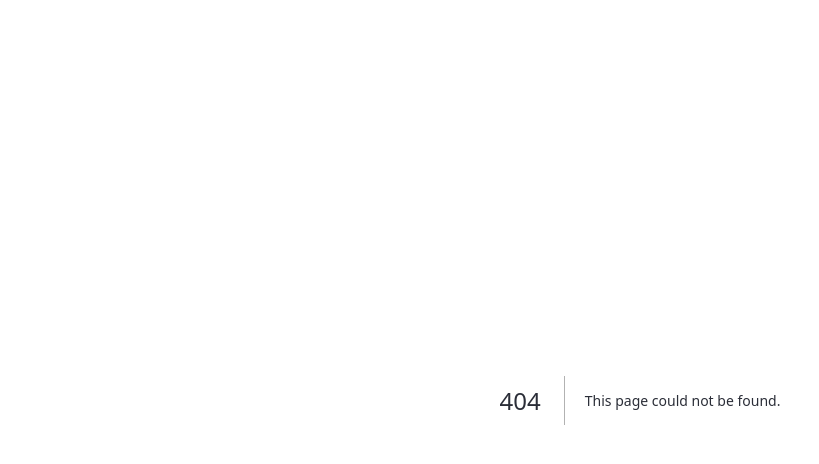
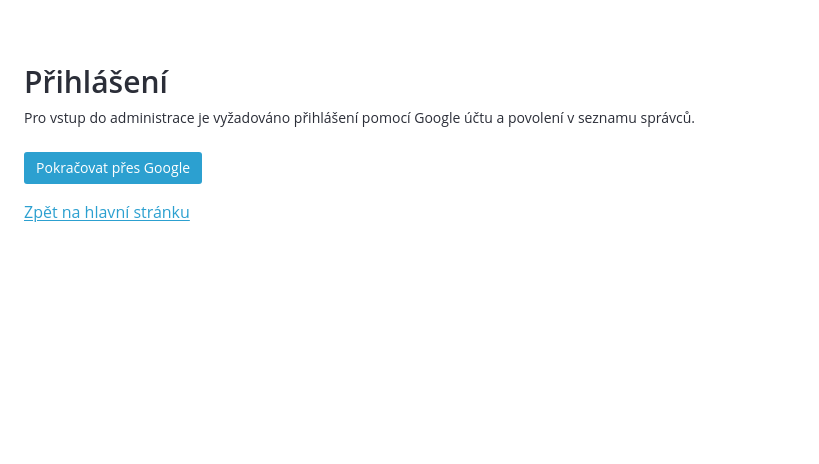
Before and after one commit to janhalama/skidracek-website, a Next.js app: page /auth/signin in a window 1280 px wide. Before the commit this address had no page. Shown: the top 464 px of the page, without its empty margins (0-819 px from the left). Built offline with nearby package versions, Linux system fonts and the light colour scheme.

Commit message:
Auth UX: redirect unauthorized admin to custom /auth/signin; add custom sign-in page with direct Google button; wire NextAuth pages.signIn

```diff
--- a/app/admin/page.tsx
+++ b/app/admin/page.tsx
@@ -7,6 +7,7 @@ export const runtime = 'nodejs';
 export const dynamic = 'force-dynamic';
 
 import { getCurrentUserEmail, isEmailAllowed } from '@/lib/auth';
+import { redirect } from 'next/navigation';
 import EditorClient from './EditorClient';
 
 export default async function AdminPage() {
@@ -19,28 +20,7 @@ export default async function AdminPage() {
     isAllowed = false;
   }
 
-  if (!isAllowed) {
-    return (
-      <main className="container mx-auto px-6 py-16">
-        <h1 className="text-3xl font-semibold mb-4">Administrace</h1>
-        <div className="rounded-md border border-border bg-surface p-6">
-          <p className="mb-2">Přístup odepřen.</p>
-          <p className="text-sm text-gray-600">
-            Tato stránka vyžaduje přihlášení Google a povolení v seznamu správců.
-          </p>
-          <div className="mt-6 flex gap-3">
-            <a href="/" className="underline text-primary">Zpět na hlavní stránku</a>
-            <a
-              href="/api/auth/signin/google?callbackUrl=%2Fadmin"
-              className="inline-flex items-center rounded-sm bg-primary px-3 py-1.5 text-sm font-medium text-primary-foreground"
-            >
-              Přihlásit se Google
-            </a>
-          </div>
-        </div>
-      </main>
-    );
-  }
+  if (!isAllowed) redirect('/auth/signin?callbackUrl=%2Fadmin');
 
   return (
     <main className="container mx-auto px-6 py-16">
--- /dev/null
+++ b/app/auth/signin/page.tsx
@@ -0,0 +1,24 @@
+/* Custom sign-in page explaining admin access and linking directly to Google sign-in */
+
+import Link from 'next/link';
+
+export default function SignInPage({ searchParams }: { searchParams: { callbackUrl?: string } }) {
+  const callbackUrl = encodeURIComponent(searchParams?.callbackUrl || '/admin');
+  return (
+    <main className="container mx-auto px-6 py-16">
+      <h1 className="text-3xl font-semibold mb-2">Přihlášení</h1>
+      <p className="text-sm text-(--color-text)">Pro vstup do administrace je vyžadováno přihlášení pomocí Google účtu a povolení v seznamu správců.</p>
+      <div className="mt-6">
+        <Link
+          href={`/api/auth/signin/google?callbackUrl=${callbackUrl}`}
+          className="inline-flex items-center rounded-sm bg-primary px-3 py-1.5 text-sm font-medium text-primary-foreground"
+        >
+          Pokračovat přes Google
+        </Link>
+      </div>
+      <div className="mt-4">
+        <Link href="/" className="underline text-primary">Zpět na hlavní stránku</Link>
+      </div>
+    </main>
+  );
+}
--- a/lib/auth-options.ts
+++ b/lib/auth-options.ts
@@ -14,6 +14,9 @@ export const authOptions: NextAuthOptions = {
   ],
   session: { strategy: 'jwt' },
   secret: process.env.NEXTAUTH_SECRET,
+  pages: {
+    signIn: '/auth/signin',
+  },
   callbacks: {
     async redirect({ url, baseUrl }) {
       try {
```
